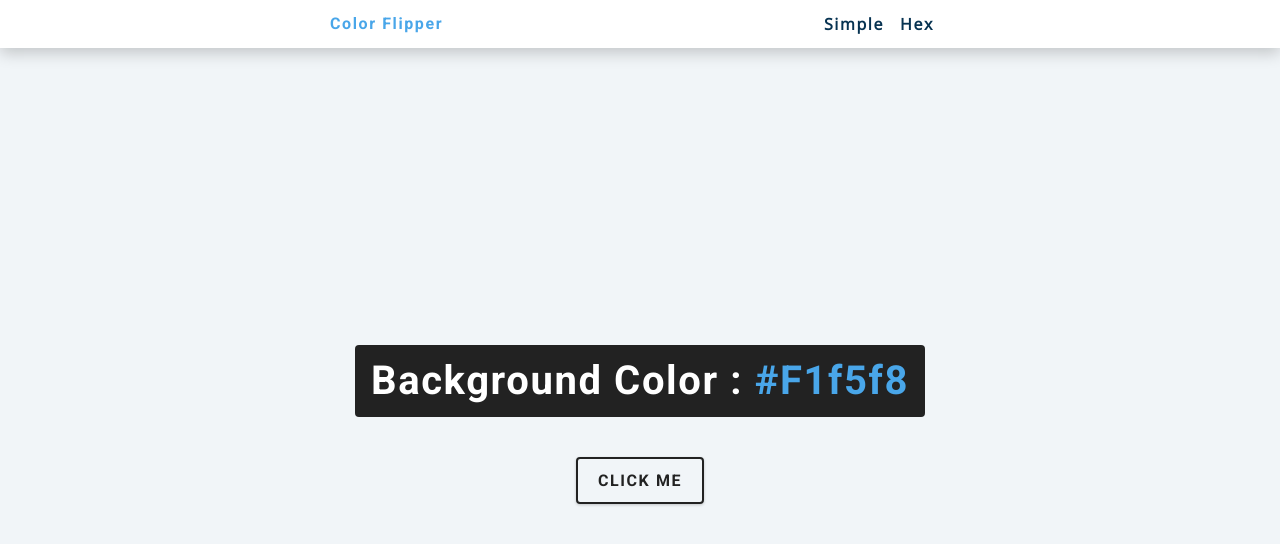
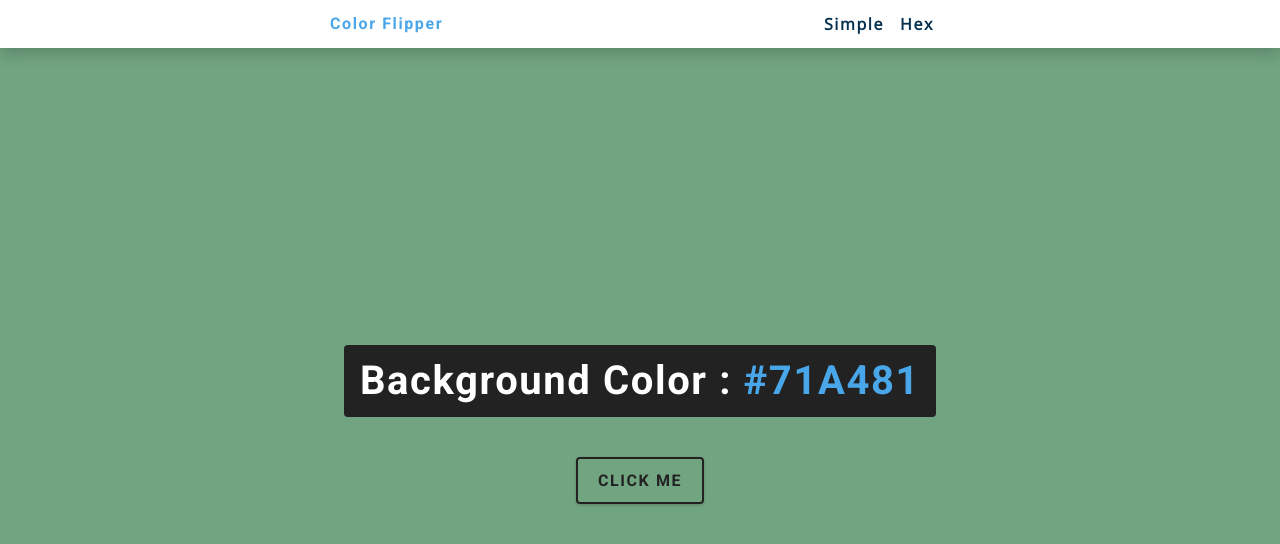
Before and after one commit to MsTishaB/setup, a plain HTML site: page hex.html in a window 1280 px wide. Both pictures are taken after a click on the button "CLICK ME". Drawn offline with nearby package versions, Linux system fonts and the light colour scheme.

Commit message:
Added JS for Hex page functionality

```diff
--- a/hex.html
+++ b/hex.html
@@ -3,9 +3,7 @@
 	<head>
 		<meta charset="UTF-8" />
 		<meta name="viewport" content="width=device-width, initial-scale=1.0" />
-    <title>
-      Color Flipper || Simple
-    </title>
+		<title>Color Flipper || Simple</title>
 
 		<!-- styles -->
 		<link rel="stylesheet" href="styles.css" />
@@ -24,7 +22,7 @@
 		<main>
 			<div class="container">
 				<h2>background color : <span class="color">#f1f5f8</span></h2>
-        <button class="btn btn-hero" id="btn">click me</button>
+				<button class="btn btn-hero" id="button">Click me</button>
 			</div>
 		</main>
 		<!-- javascript -->
--- a/hex.js
+++ b/hex.js
@@ -1 +1,19 @@
 const hex = [0, 1, 2, 3, 4, 5, 6, 7, 8, 9, "A", "B", "C", "D", "E", "F"];
+
+const button = document.getElementById("button");
+const color = document.querySelector(".color");
+
+button.addEventListener("click", function () {
+	let hexColor = "#";
+
+	for (i = 0; i < 6; i++) {
+		let randomValue = getRandomValue();
+		hexColor += hex[randomValue];
+	}
+	document.body.style.backgroundColor = hexColor;
+	color.textContent = hexColor;
+});
+
+function getRandomValue() {
+	return Math.floor(Math.random() * hex.length);
+}
```
Lines whose indentation alone changed are shown as unchanged.
